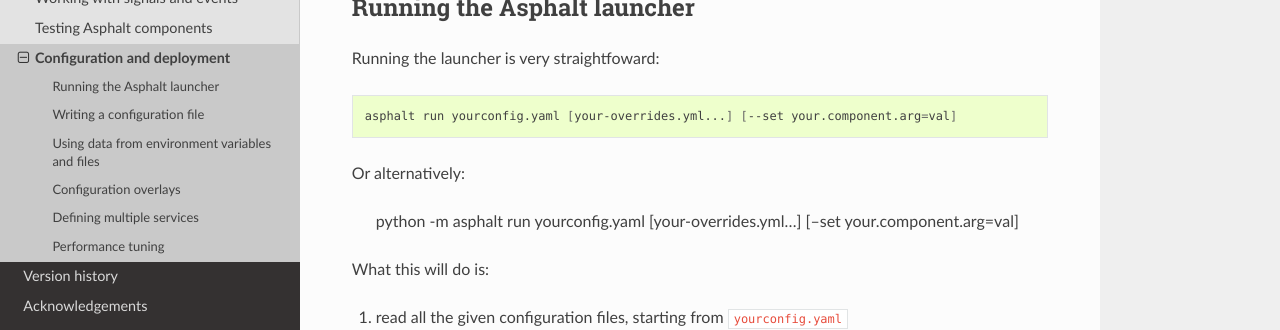
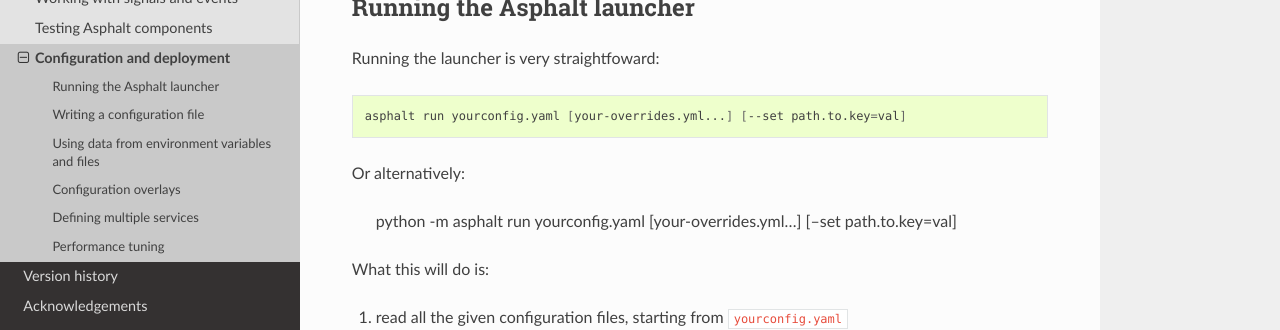
Before and after one commit to asphalt-framework/asphalt, a Sphinx documentation site: the page built from docs/userguide/deployment.rst, in a window 1280 px wide and 900 px high. Shown: the part 337-667 px from the top of the window. Built offline with Sphinx 7.4.7 and the Read the Docs theme 2.0.0, drawn with Linux system fonts in a browser that asks for light colours; the version number could not be read and is left out; some of the changed text lies outside the part shown.

```diff
--- a/docs/userguide/deployment.rst
+++ b/docs/userguide/deployment.rst
@@ -17,11 +17,11 @@
 
 .. code-block:: bash
 
-    asphalt run yourconfig.yaml [your-overrides.yml...] [--set your.component.arg=val]
+    asphalt run yourconfig.yaml [your-overrides.yml...] [--set path.to.key=val]
 
 Or alternatively:
 
-    python -m asphalt run yourconfig.yaml [your-overrides.yml...] [--set your.component.arg=val]
+    python -m asphalt run yourconfig.yaml [your-overrides.yml...] [--set path.to.key=val]
 
 What this will do is:
 
```
Also changed, not shown: other parts of docs/userguide/deployment.rst (+1 -1 lines), 2 other files.
